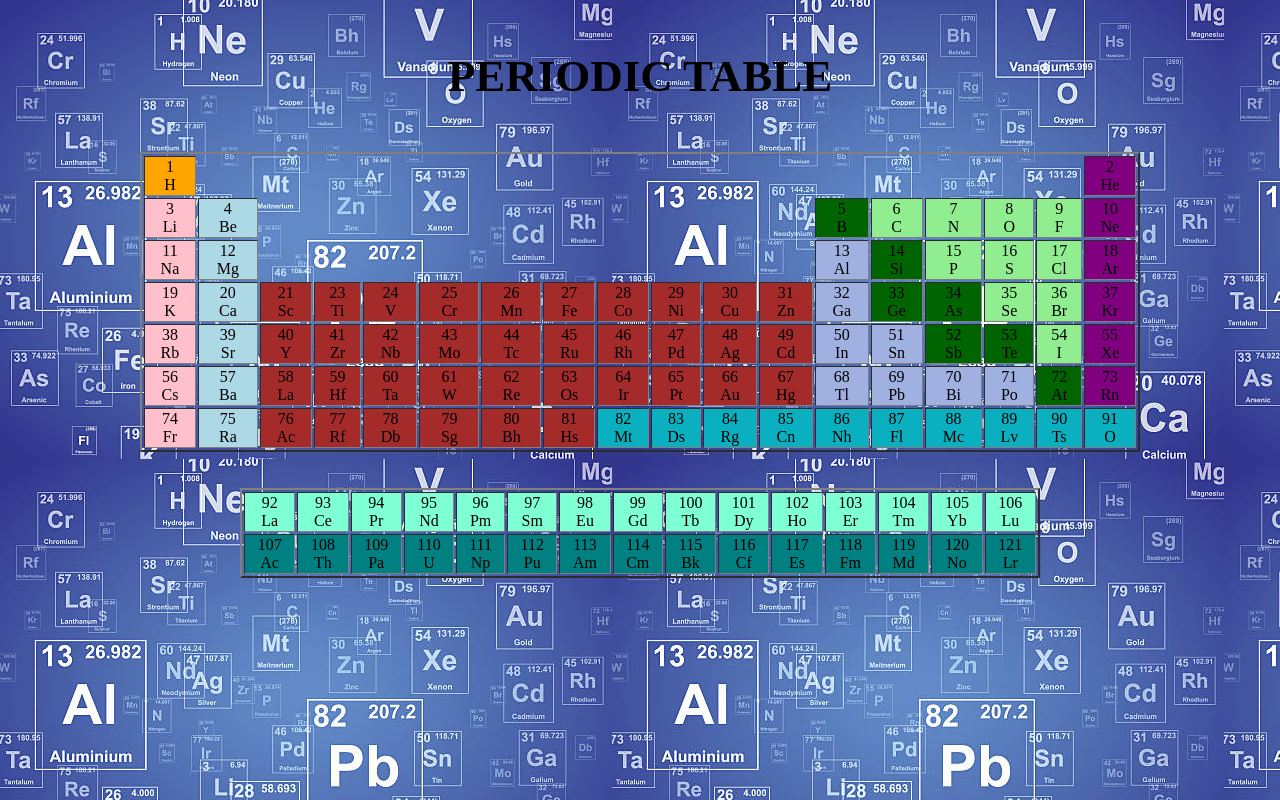
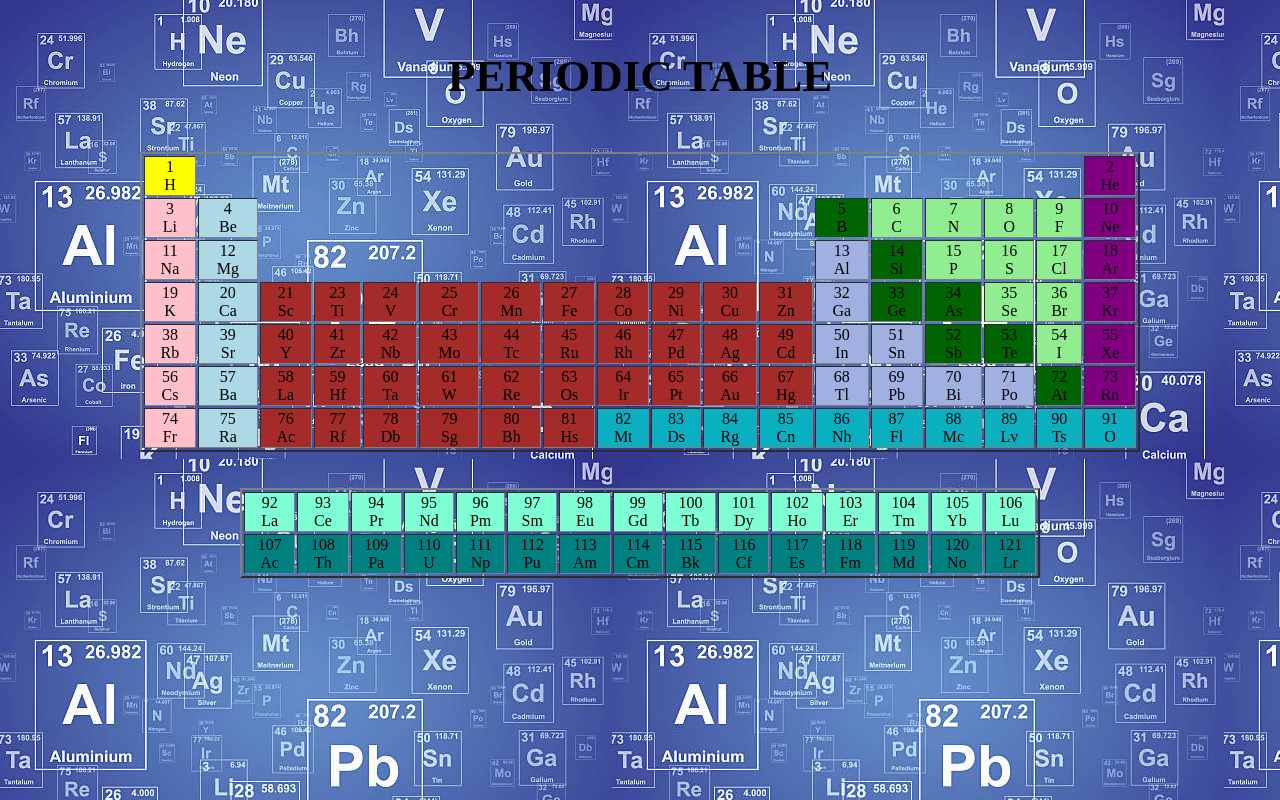
Before and after one commit to AsadHaider01/periodic-table, a plain HTML site: page index.html in a window 1280 px wide. In both pictures the pointer is over the element 169 px from the left and 176 px from the top of the page. Drawn offline with Linux system fonts and the light colour scheme.

Commit message:
first comment

```diff
--- a/index.html
+++ b/index.html
@@ -19,9 +19,9 @@
         text-align: center;
         /* border-color: yellowgreen; */
     }
-    /* td:hover{
+    td:hover{
         background-color: yellow;
-    } */
+    }
 
     </style>
 </head>
```
